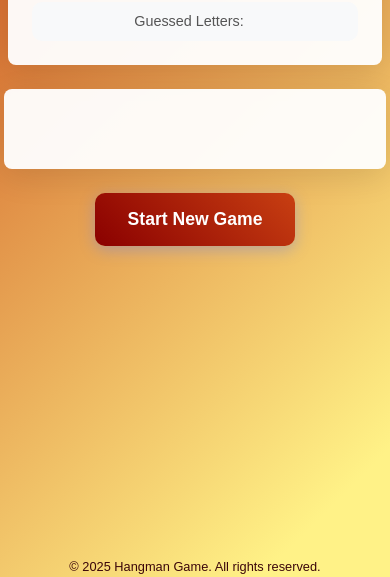
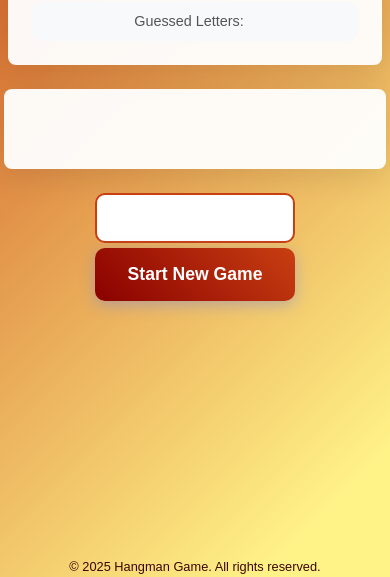
Before and after one commit to fadam430/hangman, a website: page game.html in a window 390 px wide. Shown: the part 319-896 px from the top of the page. Drawn offline with nearby package versions, Linux system fonts and the light colour scheme.

Commit message:
add input field visible

```diff
--- a/assets/css/game.css
+++ b/assets/css/game.css
@@ -143,6 +143,17 @@ body {
     border-radius: 10px;
 }
 
+.mobile-input {
+    width: 200px;
+    height: 50px;
+    font-size: 2rem;
+    text-align: center;
+    border: 2px solid #C83F12;
+    border-radius: 10px;
+    outline: none;
+    transition: border-color 0.3s ease;
+    margin-bottom: 5px;
+}
 
 /* Mobile word visibility */
 @media screen and (max-width: 480px) {
@@ -170,16 +181,15 @@ body {
         text-decoration: underline;
         text-decoration-thickness: 3px;
     }
-    #letterInput {
-        opacity: 0.01 ;
-        width: 1px;
-        height: 1px;
+    /* #letterInput {
+        display: inline;
+        width: 100px;
+        height: 100px;
         border: none;
         position: absolute;
-        left: 0;
-        top: 0;
 
-    }
+
+    } */
 }
 @media screen and (min-width: 768px) {
     .container {
--- a/game.html
+++ b/game.html
@@ -27,18 +27,23 @@
                 <p id="word-json"></p>
             </div>
 
+
+
         </div>
         <div id="game-controls">
-            <button id="start-game-btn">Start New Game</button>
-        </div>
-      <input type="text"
+          <div class="input-section">
+          <input type="text"
                 class="mobile-input"
                 id="letterInput"
-                placeholder="Type a letter"
+
                 maxlength="1"
                 autocomplete="off"
                 autocorrect="off"
                 spellcheck="false">
+                </div>
+            <button id="start-game-btn">Start New Game</button>
+        </div>
+
     </div>
 
     </div>
```
